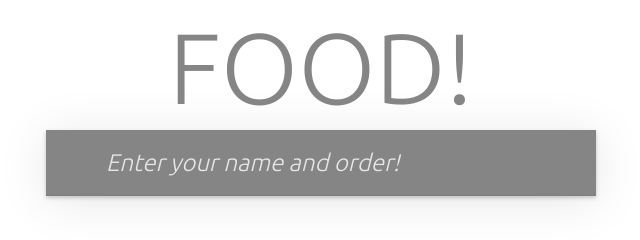
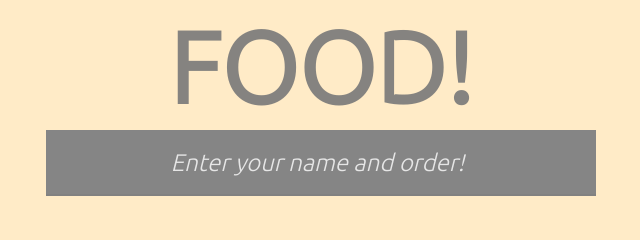
Before and after one commit to jonathanlee46/fremont_food_orders, a website with bundled scripts: page index.html in a window 1280 px wide. Shown: the whole page, without its empty margins (319-959 px from the left). Built offline with nearby package versions, Linux system fonts and the light colour scheme.

Commit message:
css improvements, added list of things to do to readme

```diff
--- a/css/index.css
+++ b/css/index.css
@@ -24,7 +24,7 @@ button {
 body {
 	font: 14px 'ubuntu', Helvetica, Arial, sans-serif;
 	line-height: 1.4em;
-	background: #FFF;
+	background: rgba(255, 235, 199, 1);
 	color: #4d4d4d;
 	min-width: 230px;
 	max-width: 550px;
@@ -48,8 +48,8 @@ input[type="checkbox"] {
 	background: #fff;
 	margin: 130px 0 0 0;
 	position: relative;
-	box-shadow: 0 2px 4px 0 rgba(0, 0, 0, 0.2),
-	            0 5px 50px 0 rgba(0, 0, 0, 0.1);
+	/*box-shadow: 0 2px 4px 0 rgba(0, 0, 0, 0.2),*/
+	            /*0 5px 50px 0 rgba(0, 0, 0, 0.1);*/
 }
 
 .todoapp input::-webkit-input-placeholder {
@@ -75,7 +75,7 @@ input[type="checkbox"] {
 	top: -155px;
 	width: 100%;
 	font-size: 100px;
-	font-weight: 100;
+	font-weight: 900;
 	text-align: center;
 	color: rgba(120, 120, 120, 0.9);
 	-webkit-text-rendering: optimizeLegibility;
@@ -94,7 +94,7 @@ input[type="checkbox"] {
 	line-height: 1.4em;
 	border: 0;
 	outline: none;
-	/*color: inherit;*/
+	text-indent: 2.7em;
 	color: #FFF;
 	padding: 6px;
 	border: 1px solid #999;
```
Also changed, not shown: README.md.
